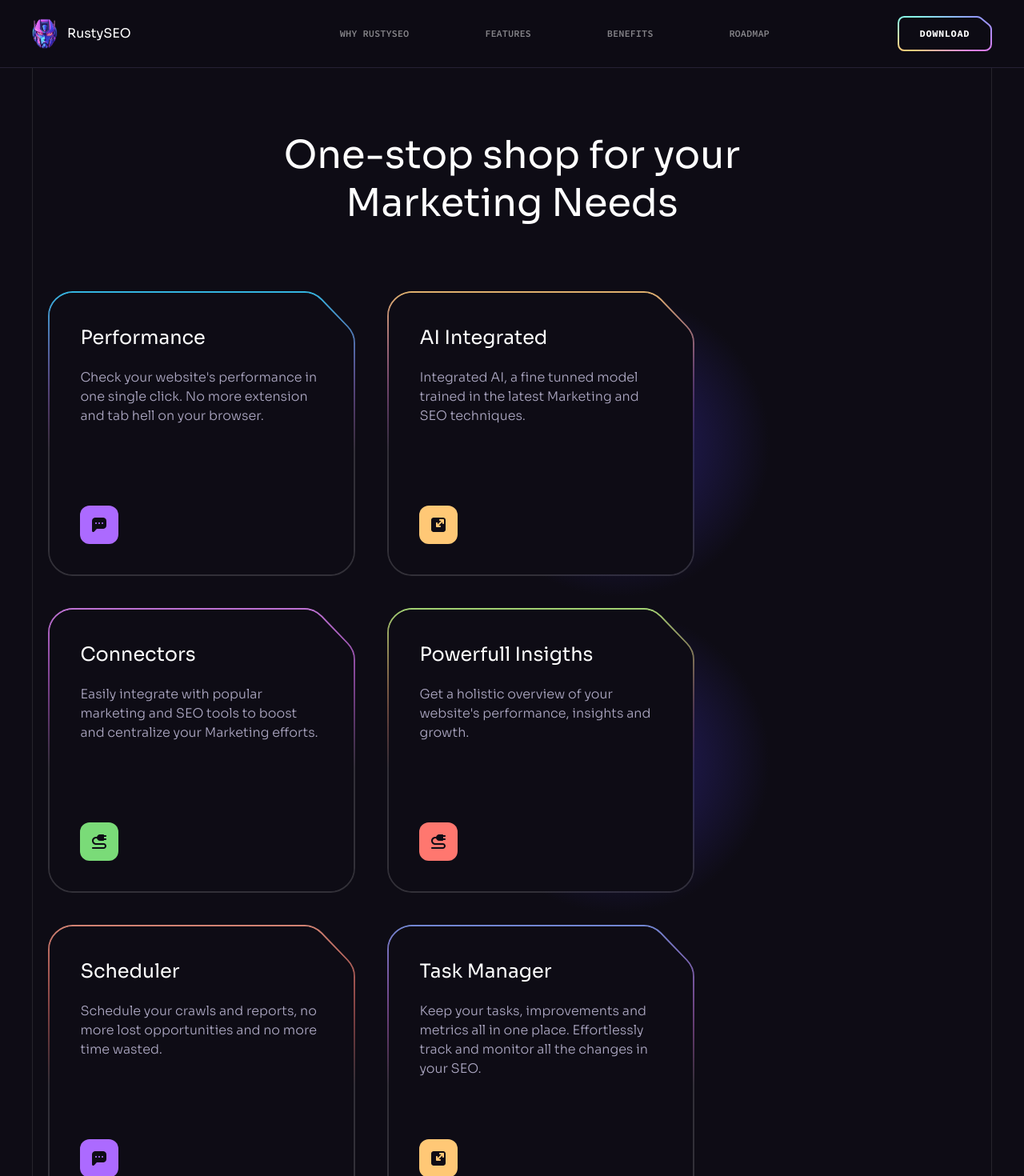
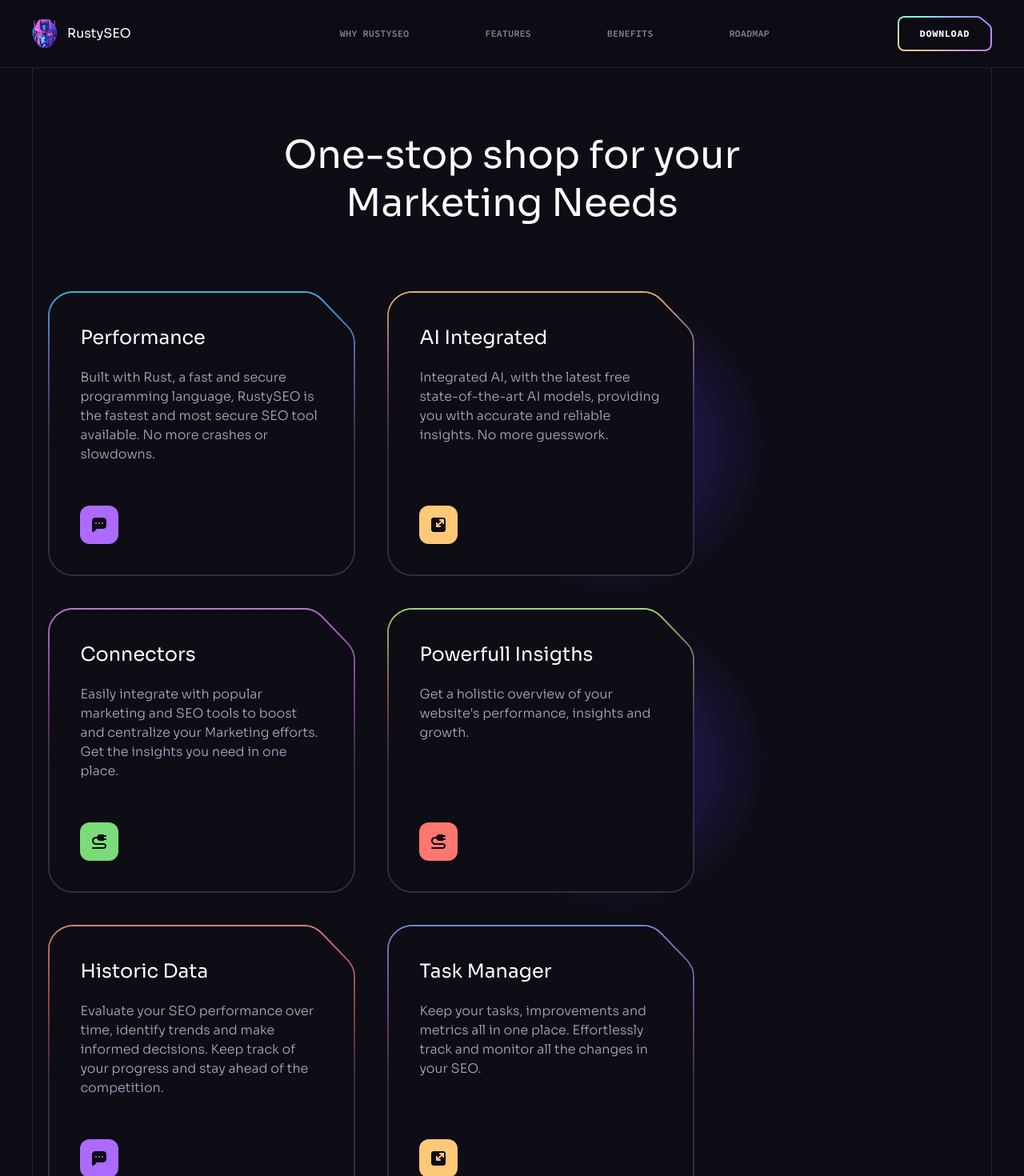
Before and after one commit to mascanho/RustyLanding, a React (Vite) app: page /help in a window 1280 px wide. Shown: the top 1470 px of the page at 80% size. Built offline with nearby package versions, Linux system fonts and the light colour scheme.

Commit message:
Copy & Vercel Analytics

```diff
--- a/package.json
+++ b/package.json
@@ -10,6 +10,7 @@
     "preview": "vite preview"
   },
   "dependencies": {
+    "@vercel/analytics": "^1.3.1",
     "react": "^18.2.0",
     "react-dom": "^18.2.0",
     "react-just-parallax": "^3.1.16",
--- a/src/App.jsx
+++ b/src/App.jsx
@@ -7,6 +7,7 @@ import Hero from "./components/Hero";
 import Pricing from "./components/Pricing";
 import Roadmap from "./components/Roadmap";
 import Services from "./components/Services";
+import { Analytics } from "@vercel/analytics/react";
 
 const App = () => {
   return (
@@ -23,6 +24,7 @@ const App = () => {
       </div>
 
       <ButtonGradient />
+      <Analytics />
     </>
   );
 };
--- a/src/components/Hero.jsx
+++ b/src/components/Hero.jsx
@@ -23,7 +23,7 @@ const Hero = () => {
       <div className="container relative" ref={parallaxRef}>
         <div className="relative z-1 max-w-[62rem] mx-auto text-center mb-[3.875rem] md:mb-20 lg:mb-[6.25rem]">
           <h1 className="h1 mb-6">
-            Bring SEO into your Marketing workflow with {` `}
+            Betteries included Marketing &amp; SEO toolkit, {""}
             <span className="inline-block relative">
               RustySEO{" "}
               <img
@@ -36,9 +36,9 @@ const Hero = () => {
             </span>
           </h1>
           <p className="body-1 max-w-3xl mx-auto mb-6 text-n-2 lg:mb-8">
-            Unleash the power of SEO and integrate it with your Marketing
-            efforts. No more tab hell on your browser, your personal SEO
-            assistant arrived.
+            No more tab hell or dozens of clicks to get your SEO insights.
+            Improve your SEO and marketing effortlessly with our user-friendly
+            interface, designed for seamless productivity.
           </p>
           <Button href="/pricing" white>
             Get started
--- a/src/constants/index.js
+++ b/src/constants/index.js
@@ -234,9 +234,9 @@ export const pricing = [
     description: "Advanced AI chatbot, priority support, analytics dashboard",
     price: "9.99",
     features: [
-      "An advanced AI chatbot that can understand complex queries",
-      "An analytics dashboard to track your conversations",
-      "Priority support to solve issues quickly",
+      "Debian based Linux distribution",
+      "Fedora based Linux distribution",
+      "Compile from source",
     ],
   },
   {
@@ -256,7 +256,7 @@ export const benefits = [
   {
     id: "0",
     title: "Performance",
-    text: "Check your website's performance in one single click. No more extension and tab hell on your browser.",
+    text: "Built with Rust, a fast and secure programming language, RustySEO is the fastest and most secure SEO tool available. No more crashes or slowdowns.",
 
     backgroundUrl: "./src/assets/benefits/card-1.svg",
     iconUrl: benefitIcon1,
@@ -265,7 +265,7 @@ export const benefits = [
   {
     id: "1",
     title: "AI Integrated",
-    text: "Integrated AI, a fine tunned model trained in the latest Marketing and SEO techniques.",
+    text: "Integrated AI, with the latest free state-of-the-art AI models, providing you with accurate and reliable insights. No more guesswork.",
     backgroundUrl: "./src/assets/benefits/card-2.svg",
     iconUrl: benefitIcon2,
     imageUrl: benefitImage2,
@@ -274,7 +274,7 @@ export const benefits = [
   {
     id: "2",
     title: "Connectors",
-    text: "Easily integrate with popular marketing and SEO tools to boost and centralize your Marketing efforts.",
+    text: "Easily integrate with popular marketing and SEO tools to boost and centralize your Marketing efforts. Get the insights you need in one place.",
     backgroundUrl: "./src/assets/benefits/card-3.svg",
     iconUrl: benefitIcon3,
     imageUrl: benefitImage2,
@@ -290,8 +290,8 @@ export const benefits = [
   },
   {
     id: "4",
-    title: "Scheduler",
-    text: "Schedule your crawls and reports, no more lost opportunities and no more time wasted.",
+    title: "Historic Data",
+    text: "Evaluate your SEO performance over time, identify trends and make informed decisions. Keep track of your progress and stay ahead of the competition.",
     backgroundUrl: "./src/assets/benefits/card-5.svg",
     iconUrl: benefitIcon1,
     imageUrl: benefitImage2,
```
Also changed, not shown: 1 other file (tests, documents, lock files or other folders).
